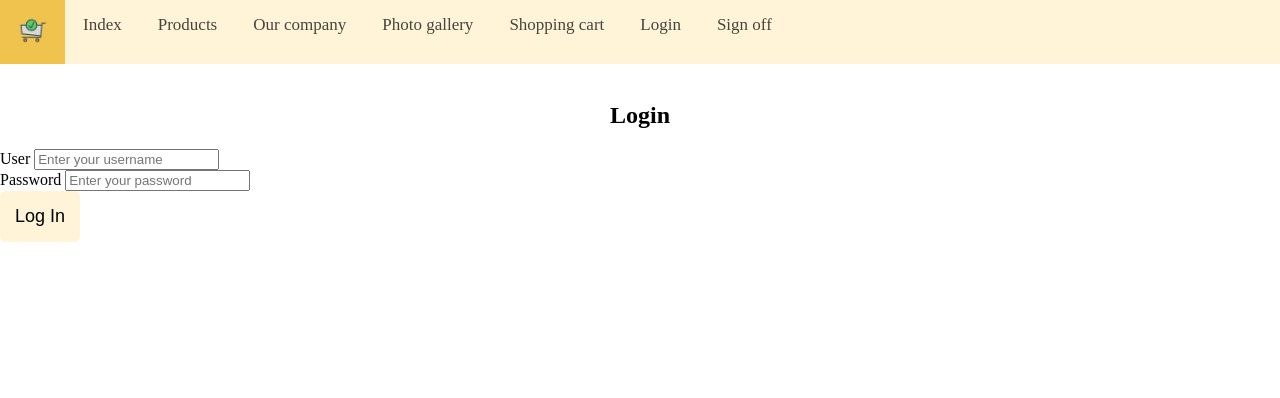
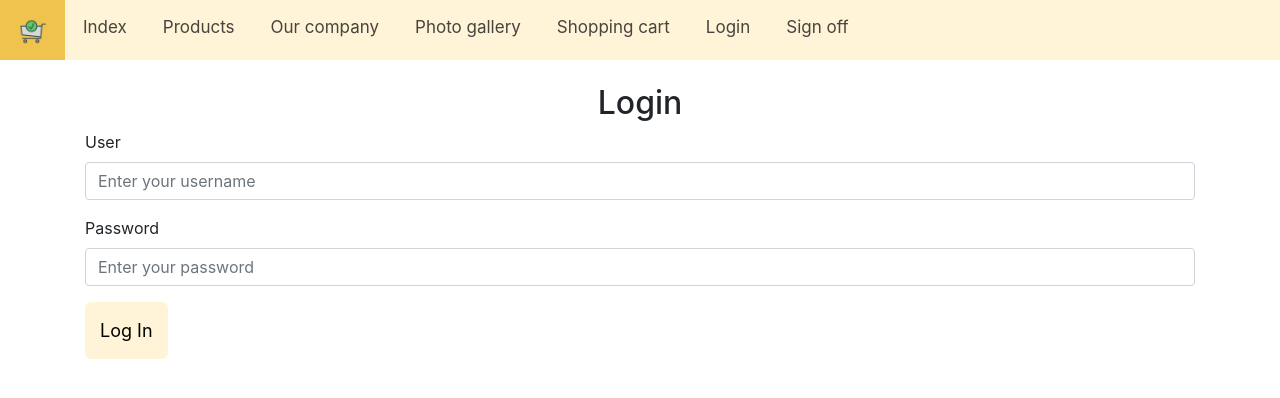
Before and after one commit to danielvillam/website-with-shopping-cart, a plain HTML site: page login.html in a window 1280 px wide. Drawn offline with nearby package versions, Linux system fonts and the light colour scheme.

Commit message:
Modification in login

```diff
--- a/login.html
+++ b/login.html
@@ -1,22 +1,22 @@
 <!DOCTYPE html>
 <html>
+    <link rel="stylesheet" href="https://stackpath.bootstrapcdn.com/bootstrap/4.5.0/css/bootstrap.min.css" integrity="sha384-9aIt2nRpC12Uk9gS9baDl411NQApFmC26EwAOH8WgZl5MYYxFfc+NcPb1dKGj7Sk" crossorigin="anonymous">
     <link rel="stylesheet" type="text/css" href="css/style.css">
     <title>Login</title>
     <head>
 
     </head>
     <body>
-
         <div class="topnav" id="topNav">
             <a><img src="images/logo.png" width="29" height="29"></a>
-            <a href="">Index</a>
-            <a href="">Products</a>
-            <a href="">Our company</a>
-            <a href="">Photo gallery</a>
+            <a href="index.html">Index</a>
+            <a href="products.html">Products</a>
+            <a href="ourcompany.html">Our company</a>
+            <a href="photogallery.html">Photo gallery</a>
             <a href="">Shopping cart</a>
-            <a href="">Login</a>
-            <a >Sign off</a>
-            <a href="javascript:void(0);" style="font-size:15px;" class="icon">&#9776;</a>
+            <a href="login.html">Login</a>
+            <a onclick="signoff()" id="signoff">Sign off</a>
+            <a href="javascript:void(0);" style="font-size:15px;" class="icon" onclick="myFunction()">&#9776;</a>
         </div>
         <br>
         <div class = "container">
@@ -35,8 +35,11 @@
                     <span id="wrongPassword" style="color:red;font-size:12px">
                     </span>
                 </div>
-                <button type="button" class="buttons" id="login" align="center">Log In</button>
+                <button type="button" class="buttons" id="login" onclick="login()" align="center">Log In</button>
             </form>
         </div>
+        <script src="https://code.jquery.com/jquery-3.5.1.slim.min.js" integrity="sha384-DfXdz2htPH0lsSSs5nCTpuj/zy4C+OGpamoFVy38MVBnE+IbbVYUew+OrCXaRkfj" crossorigin="anonymous"></script>
+        <script src="https://cdn.jsdelivr.net/npm/popper.js@1.16.0/dist/umd/popper.min.js" integrity="sha384-Q6E9RHvbIyZFJoft+2mJbHaEWldlvI9IOYy5n3zV9zzTtmI3UksdQRVvoxMfooAo" crossorigin="anonymous"></script>
+        <script src="https://stackpath.bootstrapcdn.com/bootstrap/4.5.0/js/bootstrap.min.js" integrity="sha384-OgVRvuATP1z7JjHLkuOU7Xw704+h835Lr+6QL9UvYjZE3Ipu6Tp75j7Bh/kR0JKI" crossorigin="anonymous"></script>
     </body>
 </html>
```
